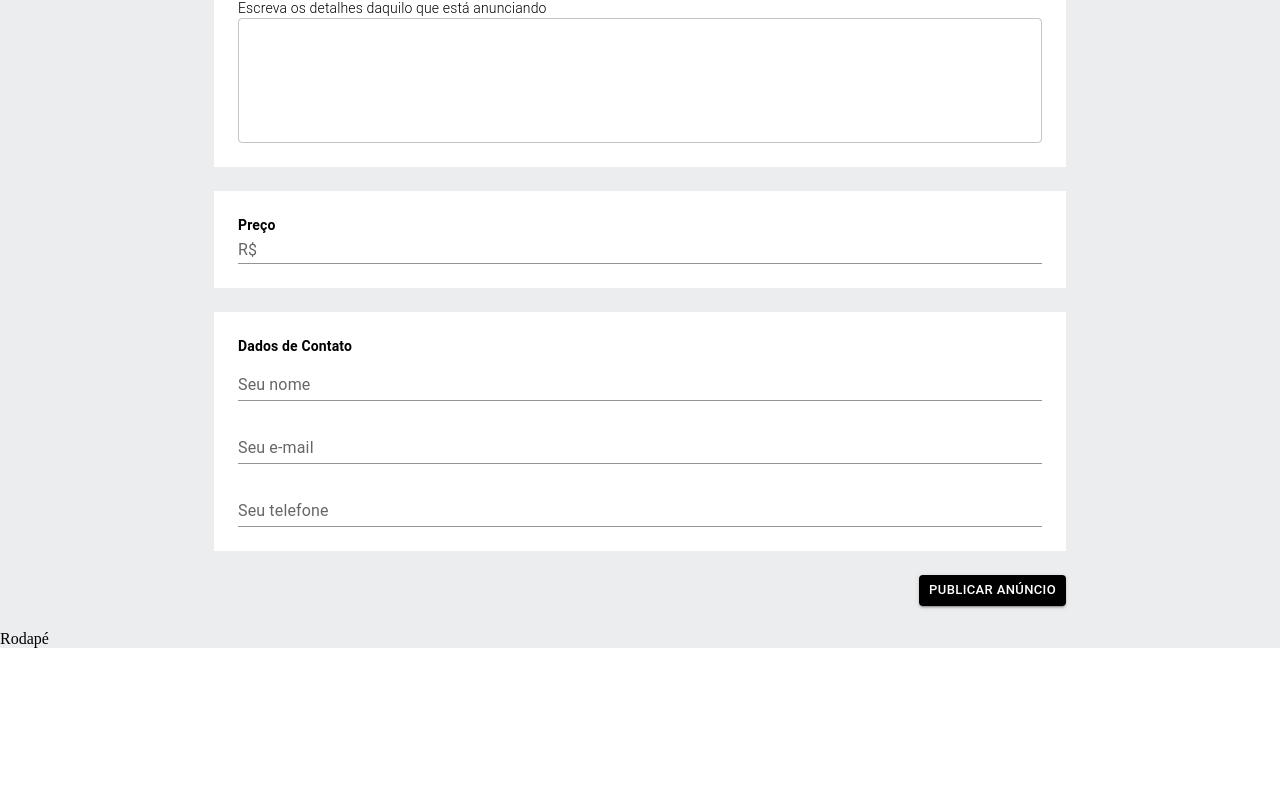
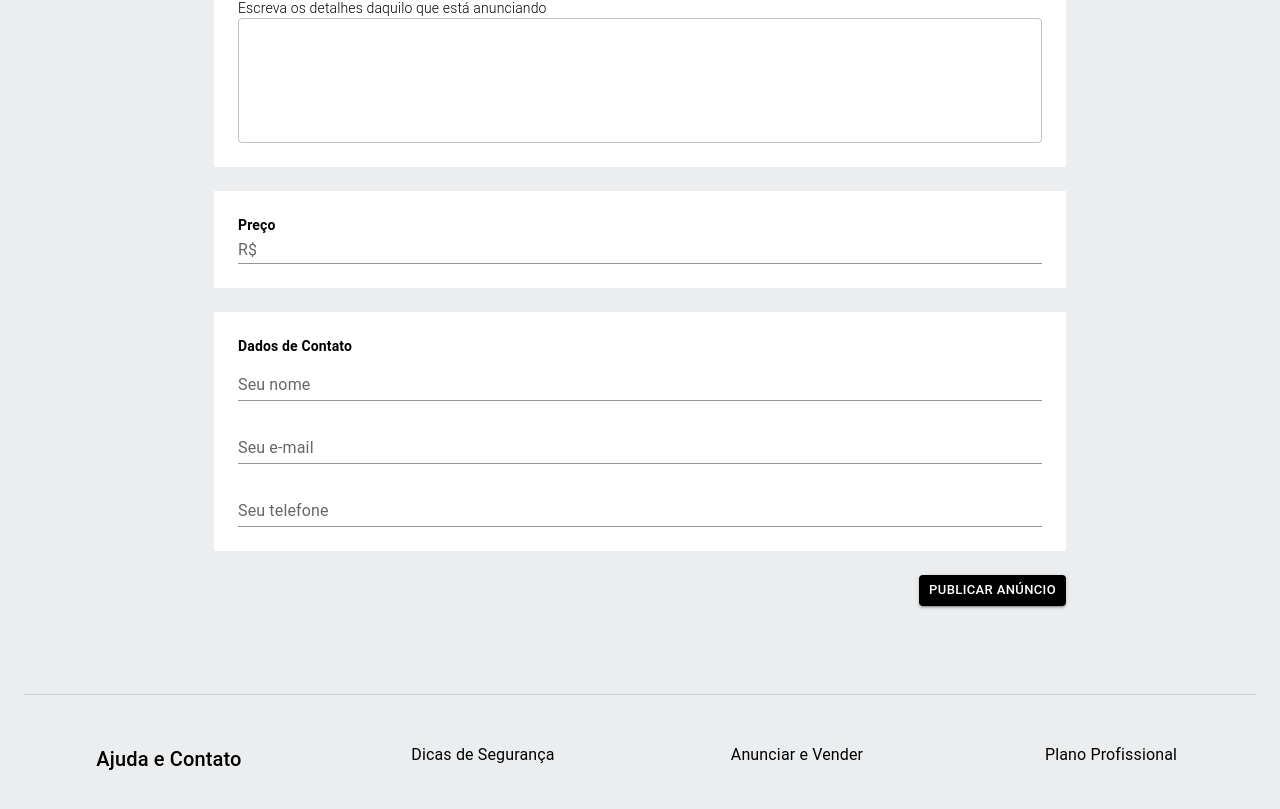
Before and after one commit to renardbergson/anunx, a Next.js app: page /pages/user/publish in a window 1280 px wide. Shown: the part 792-1601 px from the top of the page. Before the commit the page ends 1440 px from the top, so only its background shows below. Built offline with nearby package versions, Linux system fonts and the light colour scheme.

Commit message:
inserting initial footer

```diff
--- /dev/null
+++ b/src/app/partials/Footer.jsx
@@ -0,0 +1,48 @@
+import { Container, Divider, Grid, Typography, useTheme } from "@mui/material"
+import Link from "next/link"
+
+const Footer = () => {
+  const theme = useTheme()
+
+  return (
+    <Container maxWidth="xl" component="footer" sx={{marginTop: theme.spacing(8)}}>
+      <Divider />
+
+      <Grid container sx={{padding: `${theme.spacing(6)} 0`}} spacing={3}>
+        <Grid item xs={6} sm={3} sx={{textAlign: 'center'}}>
+          <Link href="#" style={{textDecoration: 'none', color: theme.palette.primary.main, width: 'fit-content'}}>
+            <Typography variant="h6">
+              Ajuda e Contato
+            </Typography>
+          </Link>
+        </Grid>
+
+        <Grid item xs={6} sm={3} sx={{textAlign: 'center'}}>
+          <Link href="#" style={{textDecoration: 'none', color: theme.palette.primary.main}}>
+            <Typography>
+              Dicas de Segurança
+            </Typography>
+          </Link>
+        </Grid>
+
+        <Grid item xs={6} sm={3} sx={{textAlign: 'center'}}>
+          <Link href="#" style={{textDecoration: 'none', color: theme.palette.primary.main}}>
+            <Typography>
+              Anunciar e Vender
+            </Typography>
+          </Link>
+        </Grid>
+
+        <Grid item xs={6} sm={3} sx={{textAlign: 'center'}}>
+          <Link href="#" style={{textDecoration: 'none', color: theme.palette.primary.main}}>
+            <Typography>
+              Plano Profissional
+            </Typography>
+          </Link>
+        </Grid>
+      </Grid>
+    </Container>
+  )
+}
+
+export default Footer
--- a/src/app/templates/Default.jsx
+++ b/src/app/templates/Default.jsx
@@ -1,6 +1,7 @@
 import { useTheme } from '@emotion/react'
 
 import Header from '../partials/Header'
+import Footer from '../partials/Footer'
 
 const Default = ({ children }) => {
   const theme = useTheme()
@@ -11,7 +12,7 @@ const Default = ({ children }) => {
 
       {children}
 
-      <footer>Rodapé</footer>
+      <Footer />
     </div>
   )
 }
```
